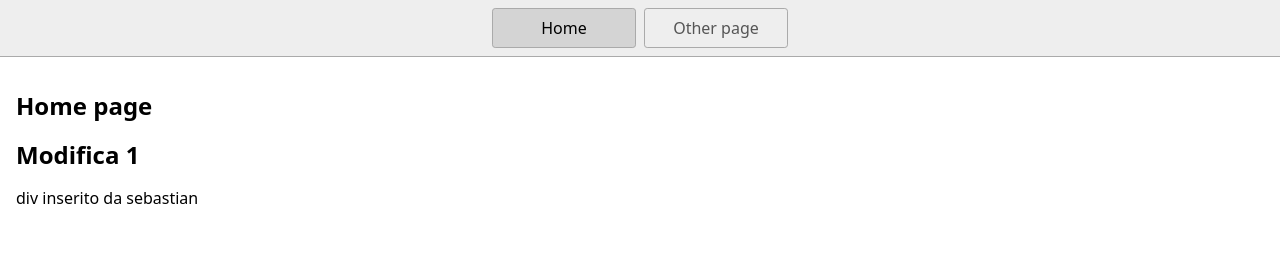
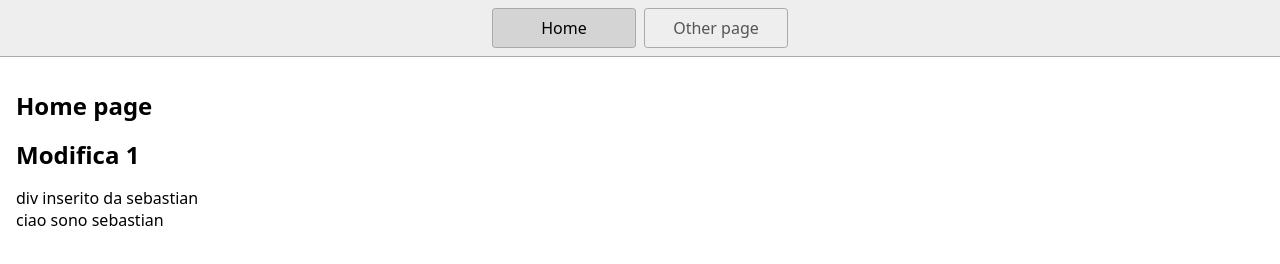
Before and after one commit to acostaRossi/esercitazione-a-gruppi, a plain HTML site: page index.html in a window 1280 px wide. Drawn offline with Linux system fonts and the light colour scheme.

Commit message:
1 file modified

```diff
--- a/index.html
+++ b/index.html
@@ -22,6 +22,8 @@
       <h1>Modifica 1</h1>
 
       <div>div inserito da sebastian</div>
+
+      ciao sono sebastian
     </main>
   </body>
 </html>
```
